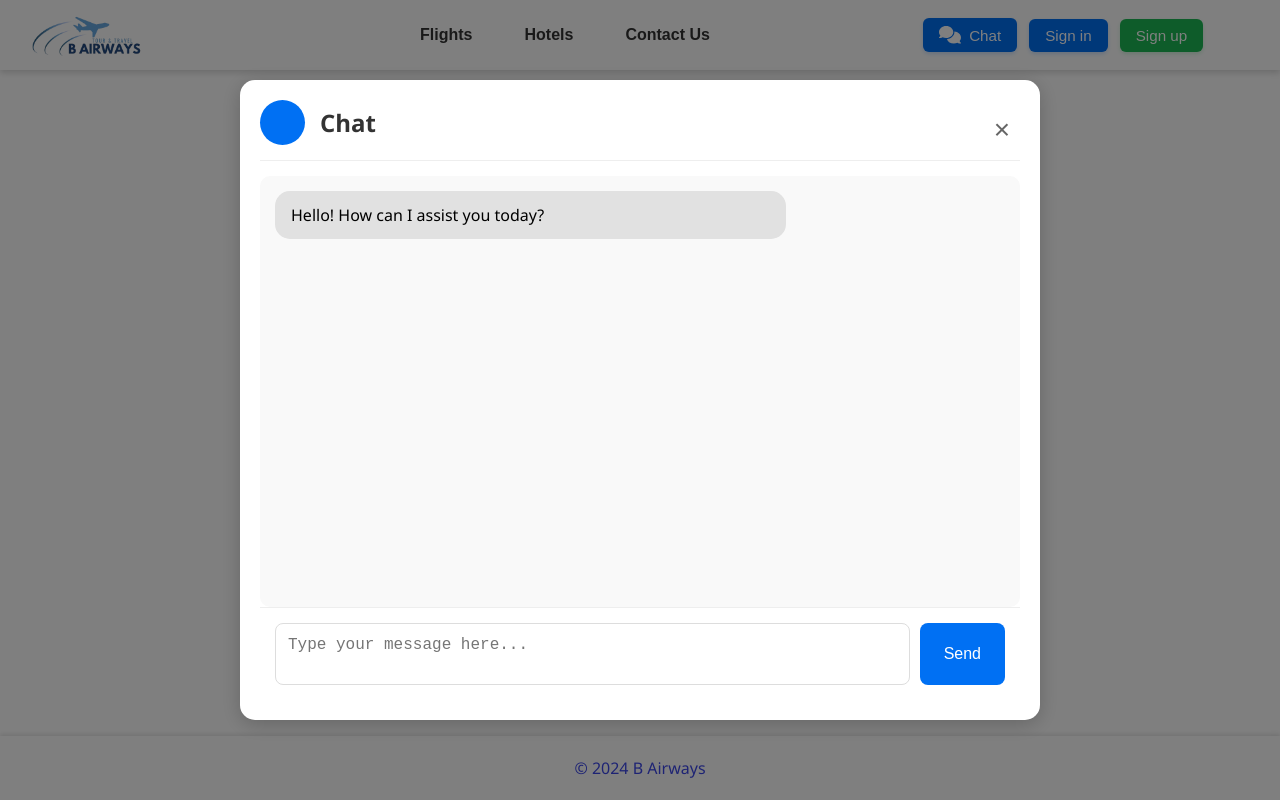
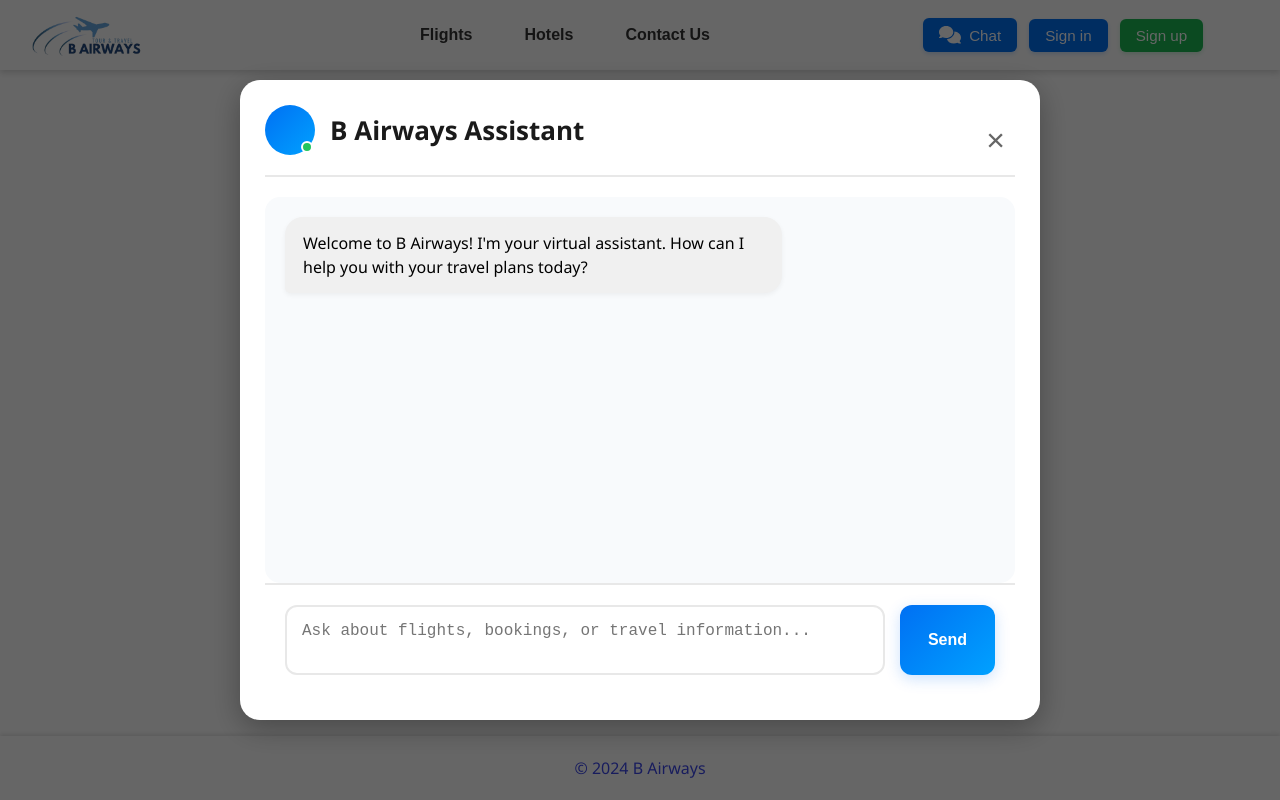
Before and after one commit to Sithum-Bimsara/B-Airways, a Next.js app: page /Contactus in a window 1280 px wide. Both pictures are taken after a click on the button "Chat". Built offline with nearby package versions, Linux system fonts and the light colour scheme; no server answers.

Commit message:
Password validation and chatbot UI

```diff
--- a/app/api/signup/route.ts
+++ b/app/api/signup/route.ts
@@ -30,6 +30,14 @@ export async function POST(request: Request) {
       !password
     ) {
       return NextResponse.json({ message: 'All fields are required.' }, { status: 400 });
+    }
+
+    // Validate password strength
+    const passwordRegex = /^(?=.*[a-z])(?=.*[A-Z])(?=.*\d)(?=.*[@$!%*?&])[A-Za-z\d@$!%*?&]{8,}$/;
+    if (!passwordRegex.test(password)) {
+      return NextResponse.json({
+        message: 'Password must be at least 8 characters long and contain at least one uppercase letter, one lowercase letter, one number and one special character.',
+      }, { status: 400 });
     }
 
     // Check if user already exists
--- a/app/components/Chatbot.jsx
+++ b/app/components/Chatbot.jsx
@@ -2,10 +2,11 @@
 
 import React, { useState, useEffect, useRef } from 'react';
 import styled from 'styled-components';
+import ReactMarkdown from 'react-markdown';
 
 const Chatbot = ({ onClose }) => {
   const [messages, setMessages] = useState([
-    { sender: 'bot', text: 'Hello! How can I assist you today?' },
+    { sender: 'bot', text: 'Welcome to B Airways! I\'m your virtual assistant. How can I help you with your travel plans today?' },
   ]);
   const [newMessage, setNewMessage] = useState('');
   const messagesEndRef = useRef(null);
@@ -58,7 +59,7 @@ const Chatbot = ({ onClose }) => {
         ...prevMessages,
         {
           sender: 'bot',
-          text: 'Sorry, something went wrong. Please try again later.',
+          text: 'I apologize, but I\'m having trouble connecting right now. Please try again in a moment.',
         },
       ]);
     }
@@ -75,7 +76,7 @@ const Chatbot = ({ onClose }) => {
       <div className="card-container">
         <div className="card-header">
           <div className="img-avatar" />
-          <div className="text-chat">Chat</div>
+          <div className="text-chat">B Airways Assistant</div>
           <button className="close-button" onClick={onClose}>×</button>
         </div>
         <div className="card-body">
@@ -87,7 +88,11 @@ const Chatbot = ({ onClose }) => {
                   msg.sender === 'bot' ? 'left' : 'right'
                 }`}
               >
-                <p>{msg.text}</p>
+                {msg.sender === 'bot' ? (
+                  <ReactMarkdown>{msg.text}</ReactMarkdown>
+                ) : (
+                  <p>{msg.text}</p>
+                )}
               </div>
             ))}
             <div ref={messagesEndRef} />
@@ -95,7 +100,7 @@ const Chatbot = ({ onClose }) => {
           <div className="message-input">
             <form onSubmit={handleSendMessage}>
               <textarea
-                placeholder="Type your message here..."
+                placeholder="Ask about flights, bookings, or travel information..."
                 className="message-send"
                 value={newMessage}
                 onChange={(e) => setNewMessage(e.target.value)}
@@ -117,7 +122,7 @@ const StyledWrapper = styled.div`
   left: 0;
   right: 0;
   bottom: 0;
-  background-color: rgba(0, 0, 0, 0.5);
+  background-color: rgba(0, 0, 0, 0.6);
   display: flex;
   justify-content: center;
   align-items: center;
@@ -125,21 +130,21 @@ const StyledWrapper = styled.div`
 
   .card-container {
     background-color: #fff;
-    border-radius: 15px;
-    padding: 20px;
+    border-radius: 20px;
+    padding: 25px;
     width: 90%;
     max-width: 800px;
     height: 80vh;
     max-height: 800px;
     display: flex;
     flex-direction: column;
-    box-shadow: 0 4px 20px rgba(0, 0, 0, 0.2);
-    animation: slideIn 0.3s ease-out;
+    box-shadow: 0 8px 30px rgba(0, 0, 0, 0.3);
+    animation: slideIn 0.4s ease-out;
   }
 
   @keyframes slideIn {
     from {
-      transform: translateY(-20px);
+      transform: translateY(-30px);
       opacity: 0;
     }
     to {
@@ -151,22 +156,34 @@ const StyledWrapper = styled.div`
   .card-header {
     display: flex;
     align-items: center;
-    padding-bottom: 15px;
-    border-bottom: 1px solid #eee;
+    padding-bottom: 20px;
+    border-bottom: 2px solid #e8e8e8;
     position: relative;
   }
 
   .img-avatar {
-    width: 45px;
-    height: 45px;
+    width: 50px;
+    height: 50px;
     border-radius: 50%;
-    background-color: #0070f3;
+    background: linear-gradient(135deg, #0070f3, #00a1ff);
     margin-right: 15px;
+    position: relative;
+    &:after {
+      content: '';
+      position: absolute;
+      width: 12px;
+      height: 12px;
+      background-color: #22c55e;
+      border-radius: 50%;
+      bottom: 2px;
+      right: 2px;
+      border: 2px solid white;
+    }
   }
 
   .text-chat {
-    color: #333;
-    font-size: 24px;
+    color: #1a1a1a;
+    font-size: 26px;
     font-weight: bold;
   }
 
@@ -177,15 +194,16 @@ const StyledWrapper = styled.div`
     transform: translateY(-50%);
     background: none;
     border: none;
-    font-size: 28px;
+    font-size: 32px;
     color: #666;
     cursor: pointer;
     padding: 0 10px;
-    transition: color 0.2s ease;
+    transition: all 0.2s ease;
   }
 
   .close-button:hover {
     color: #333;
+    transform: translateY(-50%) scale(1.1);
   }
 
   .card-body {
@@ -193,80 +211,102 @@ const StyledWrapper = styled.div`
     display: flex;
     flex-direction: column;
     overflow: hidden;
-    margin-top: 15px;
+    margin-top: 20px;
   }
 
   .messages-container {
     flex: 1;
-    padding: 15px;
+    padding: 20px;
     overflow-y: auto;
-    background-color: #f9f9f9;
-    border-radius: 10px;
+    background-color: #f8fafc;
+    border-radius: 15px;
   }
 
   .message-box {
-    padding: 12px 16px;
-    margin-bottom: 12px;
-    border-radius: 15px;
+    padding: 14px 18px;
+    margin-bottom: 14px;
+    border-radius: 18px;
     max-width: 70%;
     word-wrap: break-word;
+    box-shadow: 0 2px 5px rgba(0,0,0,0.05);
   }
 
   .message-box.left {
-    background-color: #e1e1e1;
+    background-color: #f0f0f0;
     align-self: flex-start;
+    border-bottom-left-radius: 5px;
   }
 
   .message-box.right {
-    background-color: #0070f3;
+    background: linear-gradient(135deg, #0070f3, #00a1ff);
     color: #fff;
     align-self: flex-end;
+    border-bottom-right-radius: 5px;
+  }
+
+  .message-box p {
+    margin: 0;
+  }
+
+  .message-box ul {
+    margin: 0;
+    padding-left: 20px;
+  }
+
+  .message-box strong {
+    font-weight: 600;
   }
 
   .message-input {
-    padding: 15px;
-    border-top: 1px solid #eee;
+    padding: 20px;
+    border-top: 2px solid #e8e8e8;
     background-color: #fff;
-    border-radius: 0 0 15px 15px;
+    border-radius: 0 0 20px 20px;
   }
 
   .message-input form {
     display: flex;
-    gap: 10px;
+    gap: 15px;
   }
 
   .message-send {
     flex: 1;
-    padding: 12px;
-    border: 1px solid #ddd;
-    border-radius: 8px;
+    padding: 15px;
+    border: 2px solid #e8e8e8;
+    border-radius: 12px;
     resize: none;
     font-size: 16px;
-    min-height: 45px;
+    min-height: 50px;
+    transition: border-color 0.2s ease;
+    &:focus {
+      outline: none;
+      border-color: #0070f3;
+    }
   }
 
   .button-send {
-    padding: 12px 24px;
-    background-color: #0070f3;
+    padding: 12px 28px;
+    background: linear-gradient(135deg, #0070f3, #00a1ff);
     color: #fff;
     border: none;
-    border-radius: 8px;
+    border-radius: 12px;
     cursor: pointer;
-    transition: all 0.2s ease;
+    transition: all 0.3s ease;
     font-size: 16px;
-    font-weight: 500;
+    font-weight: 600;
+    box-shadow: 0 4px 15px rgba(0,112,243,0.2);
   }
 
   .button-send:hover {
-    background-color: #005bb5;
-    transform: translateY(-1px);
+    transform: translateY(-2px);
+    box-shadow: 0 6px 20px rgba(0,112,243,0.3);
   }
 
   @media (max-width: 768px) {
     .card-container {
       width: 95%;
       height: 90vh;
-      margin: 20px;
+      margin: 15px;
     }
 
     .message-box {
--- a/package.json
+++ b/package.json
@@ -29,6 +29,7 @@
     "react-chartjs-2": "^5.2.0",
     "react-dom": "^18",
     "react-leaflet": "^4.2.1",
+    "react-markdown": "^9.0.1",
     "react-router-dom": "^6.27.0",
     "sharp": "^0.33.5",
     "styled-components": "^6.1.13"
```
Also changed, not shown: 2 other files (tests, documents, lock files or other folders).
